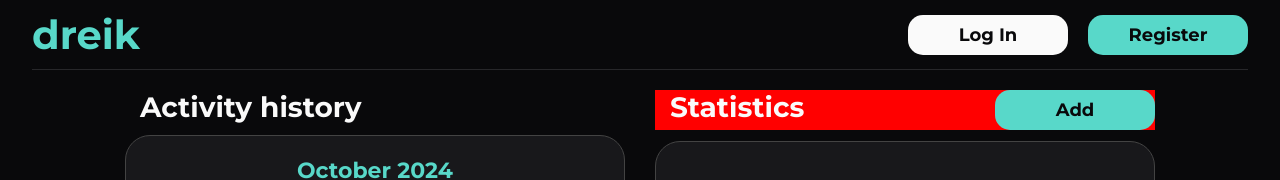
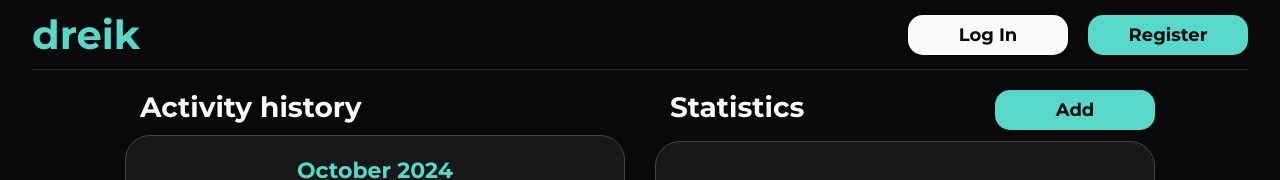
Before and after one commit to yodreik/frontend, a Next.js app: page /dashboard in a window 1280 px wide. Shown: the top 180 px of the page. Built offline with nearby package versions, Linux system fonts and the light colour scheme; no server answers.

Commit message:
fix: Form position

```diff
--- a/src/app/dashboard/page.tsx
+++ b/src/app/dashboard/page.tsx
@@ -178,7 +178,7 @@
                 </div>
                 <div className={styles.column}>
                     <div className={styles.chapter}>
-                        <div style={{ display: "flex", justifyContent: "space-between", backgroundColor: "red" }}>
+                        <div style={{ display: "flex", justifyContent: "space-between" }}>
                             <div className={styles.title}>Statistics</div>
                             <Button
                                 label="Add"
--- a/src/components/Modal/Modal.module.css
+++ b/src/components/Modal/Modal.module.css
@@ -8,6 +8,7 @@
     display: flex;
     justify-content: center;
     align-items: center;
+    z-index: 1;
 }
 
 .modalContent {
```
